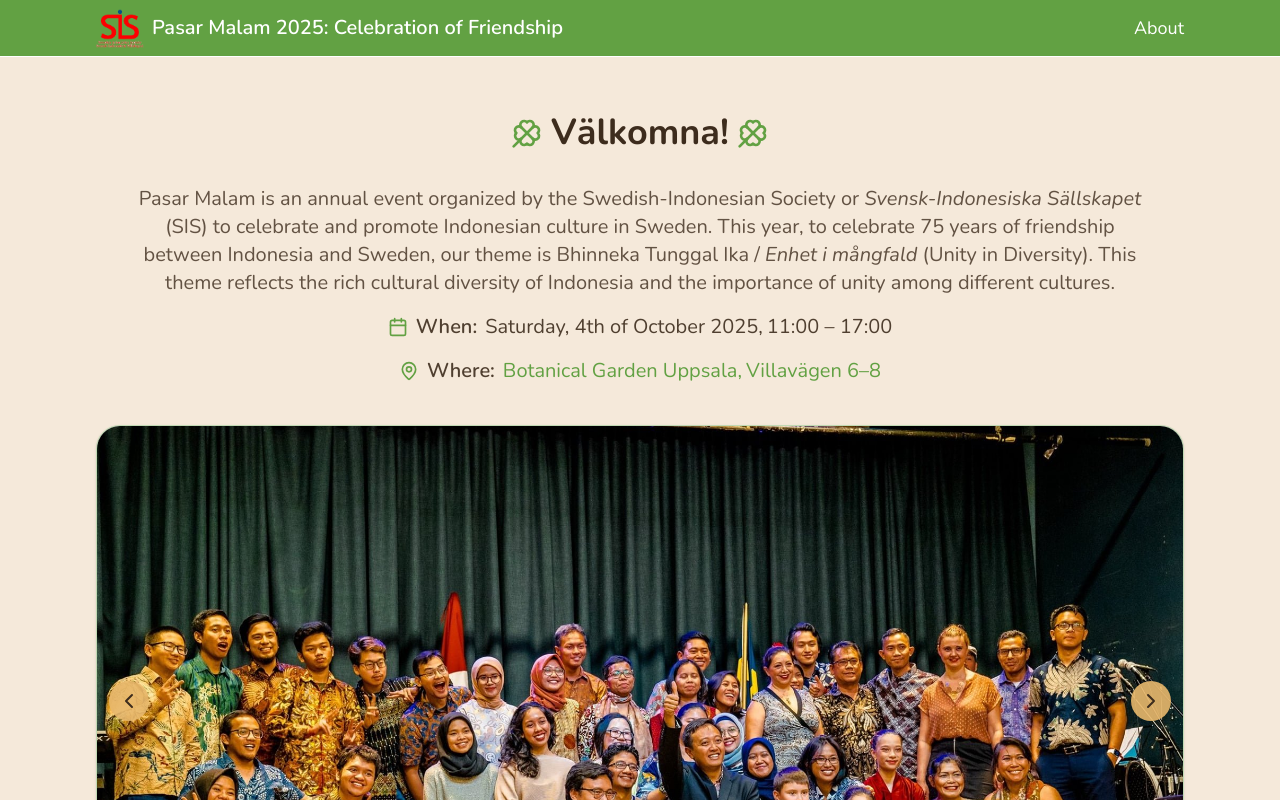
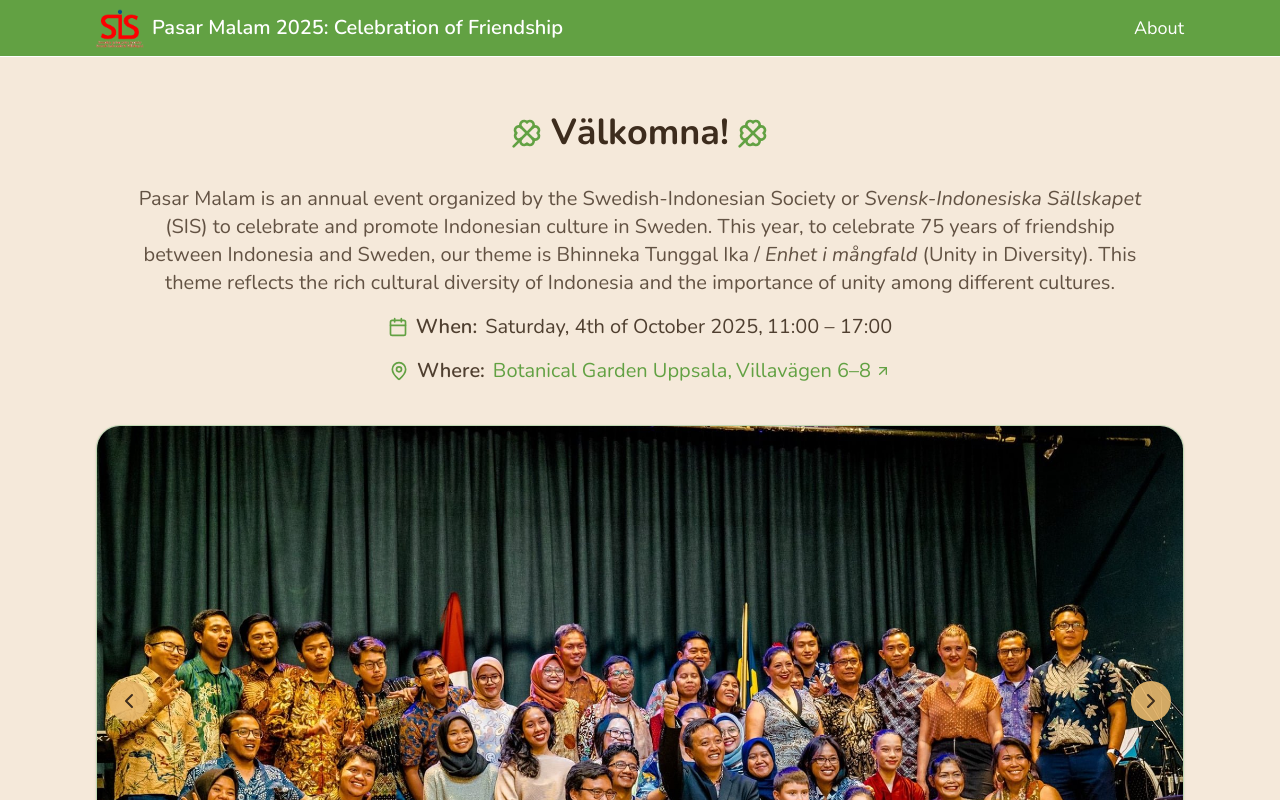
Before and after one commit to sandrayoe/Ticketing_SIS_2025, a Next.js app in the folder ticketing-2025/: page / in a window 1280 px wide. Shown: the top 800 px of the page. Built offline with nearby package versions, Linux system fonts and the light colour scheme; a web font is replaced by a local one.

Commit message:
add arrow to directory

```diff
--- a/ticketing-2025/app/page.tsx
+++ b/ticketing-2025/app/page.tsx
@@ -117,11 +117,14 @@ export default function HomePage() {
                       href="https://maps.app.goo.gl/pene8t187aXF8E8K8"
                       target="_blank"
                       rel="noopener noreferrer"
-                      className="text-center sm:text-left text-earthy-green hover:text-earthy-brown"
+                      className="flex items-center gap-1 text-center sm:text-left text-earthy-green hover:text-earthy-brown"
                     >
-                      Botanical Garden Uppsala,
-                      <br className="block sm:hidden" />
-                      <span className="sm:ml-1">Villavägen 6–8</span>
+                      <span>
+                        Botanical Garden Uppsala,
+                        <br className="block sm:hidden" />
+                        <span className="sm:ml-1">Villavägen 6–8</span>
+                      </span>
+                      <ArrowUpRight className="h-4 w-4" />
                     </a>
                   </p>
 
```
